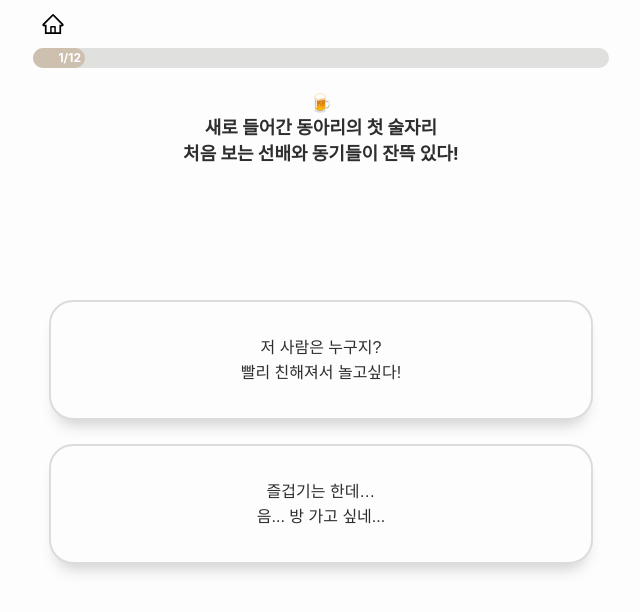
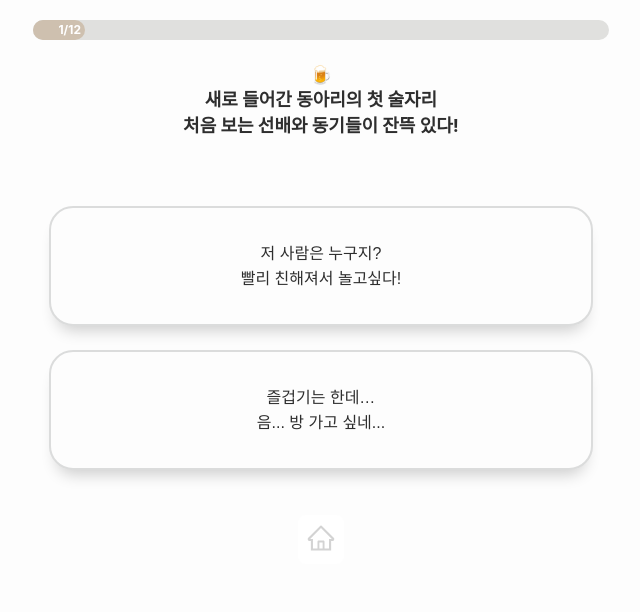
Before and after one commit to nonalcholic/nonalcholic, a React (Create React App) app in the folder client/: page /progress in a window 1280 px wide. Shown: the top 612 px of the page, without its empty margins (319-959 px from the left). Built offline with nearby package versions, Linux system fonts and the light colour scheme; no server answers.

Commit message:
Change minor UI

```diff
--- a/client/src/components/Developer.tsx
+++ b/client/src/components/Developer.tsx
@@ -9,12 +9,13 @@ interface Props {
   subdescription: string;
   description_1: string;
   description_2: string;
+  description_3: string;
   image: any;
   instagram: string;
   email: string;
 }
 const Developer: React.FC<Props> = (props) => {
-  const { name, mbti, description_1, description_2, image, instagram, email } =
+  const { name, mbti, description_1, description_2, description_3, image, instagram, email } =
     props;
 
   const onEmailClick = (email: string) => {
@@ -33,8 +34,9 @@ const Developer: React.FC<Props> = (props) => {
           {/* <span className="email">{email}</span> */}
         </div>
         <div className="second">
-          <div>🏫&nbsp;{description_1}</div>
-          <div>🧑‍💻&nbsp;{description_2}</div>
+          <div >🏫&nbsp;{description_1}</div>
+          <div >🏢&nbsp;{description_2}</div>
+          <div >🧑‍💻&nbsp;{description_3}</div>
         </div>
         <div className="third">
           <div>
--- a/client/src/components/ProgressBar.tsx
+++ b/client/src/components/ProgressBar.tsx
@@ -2,7 +2,7 @@ import React from "react";
 import { useSelector } from "react-redux";
 import { IReducer } from "../redux";
 
-interface Props {}
+interface Props { }
 const ProgressBar: React.FC<Props> = (props) => {
   const progress = useSelector((state: IReducer) => state.progress);
   const completed =
@@ -14,6 +14,7 @@ const ProgressBar: React.FC<Props> = (props) => {
     width: "100%",
     backgroundColor: "#e0e0de",
     borderRadius: 50,
+    marginTop: "20px"
   };
 
   const fillerStyles = {
--- a/client/src/pages/DeveloperPage.tsx
+++ b/client/src/pages/DeveloperPage.tsx
@@ -3,16 +3,14 @@ import { AiOutlineHome } from "react-icons/ai";
 import { useHistory } from "react-router";
 import Developer from "../components/Developer";
 
-interface Props {}
+interface Props { }
 const DeveloperPage: React.FC<Props> = (props) => {
   const history = useHistory();
   return (
     <>
-      <div className="header">
-        <button className="small-button" onClick={() => history.push(".")}>
-          <AiOutlineHome />
-        </button>
-      </div>
+      <span className="title" style={{ height: 150 }}>
+        {"엮은이들"}
+      </span>
       <Developer
         name="@jackson"
         mbti="ENFJ"
@@ -20,6 +18,7 @@ const DeveloperPage: React.FC<Props> = (props) => {
         subdescription="맥주 들고 신학관 옥상으로 따라와!"
         description_1="KAIST CS 16"
         description_2="CLASSUM"
+        description_3="Web Developer"
         instagram="usual_yuz"
         email="gogodbwngud@gmail.com"
       />
@@ -30,9 +29,24 @@ const DeveloperPage: React.FC<Props> = (props) => {
         subdescription="교분 2층 B-22 지박령"
         description_1="KAIST CS 16"
         description_2="NCSOFT"
+        description_3="MLOps Developer"
         instagram="leeminxji"
         email="leeminxji@gmail.com"
       />
+      <span className="hint" style={{ marginTop: "auto" }}>
+        <button
+          className="home-button"
+          style={{
+            color: "lightgray",
+          }}
+          onClick={() => {
+            history.push(".");
+          }}
+        >
+          {/* {` 홈으로`} */}
+          <AiOutlineHome />
+        </button>
+      </span>
     </>
   );
 };
--- a/client/src/pages/ProgressPage.tsx
+++ b/client/src/pages/ProgressPage.tsx
@@ -16,7 +16,7 @@ import { v1 as uuid } from "uuid";
 
 declare const window: any;
 
-interface Props {}
+interface Props { }
 const ProgressPage: React.FC<Props> = (props) => {
   const progress = useSelector((state: IReducer) => state.progress);
   const history = useHistory();
@@ -34,7 +34,7 @@ const ProgressPage: React.FC<Props> = (props) => {
       });
 
       window.Kakao.init("7281c5f7129e05440500f936dedee302");
-    } catch (e) {}
+    } catch (e) { }
   };
 
   const sendResult = async () => {
@@ -57,7 +57,7 @@ const ProgressPage: React.FC<Props> = (props) => {
         },
         body: JSON.stringify(body),
       });
-    } catch (e) {}
+    } catch (e) { }
 
     setTimeout(() => history.push(`/${result}`), 1000);
   };
@@ -73,20 +73,24 @@ const ProgressPage: React.FC<Props> = (props) => {
 
   return (
     <>
-      <div className="header">
+      <ProgressBar />
+      <Progress currentProgress={QuestionInfo[progress.currentProgress]} />
+      {animation && <div className="animation-fade-out" />}
+      <span className="hint" style={{ marginTop: "auto" }}>
         <button
-          className="small-button"
+          className="home-button"
+          style={{
+            color: "lightgray",
+          }}
           onClick={() => {
             resetProgress()(dispatch);
             history.push(".");
           }}
         >
+          {/* {` 홈으로`} */}
           <AiOutlineHome />
         </button>
-      </div>
-      <ProgressBar />
-      <Progress currentProgress={QuestionInfo[progress.currentProgress]} />
-      {animation && <div className="animation-fade-out" />}
+      </span>
     </>
   );
 };
--- a/client/src/pages/ResultPage.scss
+++ b/client/src/pages/ResultPage.scss
@@ -67,6 +67,7 @@
   justify-content: center;
   align-items: center;
 
-  margin-top: 24px;
+  margin-top: 20px;
+  margin-bottom: 20px;
   gap: 12px;
 }
--- a/client/src/pages/ResultPage.tsx
+++ b/client/src/pages/ResultPage.tsx
@@ -15,7 +15,7 @@ import html2canvas from "html2canvas";
 
 declare const window: any;
 
-interface Props {}
+interface Props { }
 const ResultPage: React.FC<Props> = (props) => {
   const { mbti } = useParams<{ mbti: MBTIResultType }>();
   const history = useHistory();
@@ -114,7 +114,7 @@ const ResultPage: React.FC<Props> = (props) => {
 
   return (
     <>
-      <div className="header">
+      {/* <div className="header">
         <button
           className="small-button"
           onClick={() => {
@@ -124,12 +124,15 @@ const ResultPage: React.FC<Props> = (props) => {
         >
           <AiOutlineHome />
         </button>
-      </div>
+      </div> */}
+      <span className="title" style={{ height: 100 }}>
+        {"나의 KAIST 최애 장소는.."}
+      </span>
       <div className="animation-fade-in" />
       <div className="result-container" id="result-container">
-        <span className="context" style={{ margin: "8px 0" }}>
+        {/* <span className="context" style={{ margin: "8px 0" }}>
           나의 KAIST 최애 장소는..
-        </span>
+        </span> */}
         <div className="result-picture"></div>
         <span className="result-title">{MBTIResult[mbti].title}</span>
         <span className="result-context">{MBTIResult[mbti].subtitle}</span>
@@ -138,7 +141,7 @@ const ResultPage: React.FC<Props> = (props) => {
         </span>
       </div>
       <div className="result-buttons">
-        <button
+        {/* <button
           className="large-button"
           style={{ margin: 15 }}
           onClick={() => {
@@ -147,7 +150,7 @@ const ResultPage: React.FC<Props> = (props) => {
           }}
         >
           처음으로
-        </button>
+        </button> */}
         <textarea
           readOnly
           style={{ display: "none" }}
@@ -175,6 +178,20 @@ const ResultPage: React.FC<Props> = (props) => {
           </button>
         </div>
       </div>
+      <span className="hint" style={{ marginTop: "auto" }}>
+        <button
+          className="home-button"
+          style={{
+            color: "lightgray",
+          }}
+          onClick={() => {
+            history.push(".");
+          }}
+        >
+          {/* {` 홈으로`} */}
+          <AiOutlineHome />
+        </button>
+      </span>
     </>
   );
 };
--- a/client/src/pages/StatisticsPage.tsx
+++ b/client/src/pages/StatisticsPage.tsx
@@ -9,7 +9,7 @@ import { MdCheckBoxOutlineBlank, MdCheckBox } from "react-icons/md";
 import { AiOutlineHome } from "react-icons/ai";
 import { useHistory } from "react-router";
 
-interface Props {}
+interface Props { }
 
 interface MBTIInterface {
   types: MBTIListElem[];
@@ -103,7 +103,8 @@ const StatisticsPage: React.FC<Props> = (props) => {
       {data && (
         <>
           <div className="header">
-            <button className="small-button" onClick={() => history.push(".")}>
+            <button className="home-button"
+              onClick={() => history.push(".")}>
               <AiOutlineHome />
             </button>
             <button
--- a/client/src/routers/RootRouter.scss
+++ b/client/src/routers/RootRouter.scss
@@ -195,3 +195,29 @@
     height: 24px;
   }
 }
+
+.home-button {
+  // width: 80px;
+  // height: 40px;
+  padding: 8px;
+
+  border-radius: 8px;
+  border: none;
+
+  cursor: pointer;
+
+  transition: all 0.2s;
+
+  background-color: white;
+  &:hover {
+    background-color: rgb(243, 243, 243);
+  }
+  &:active {
+    transform: scale(0.95);
+  }
+
+  svg {
+    width: 30px;
+    height: 30px;
+  }
+}
```
